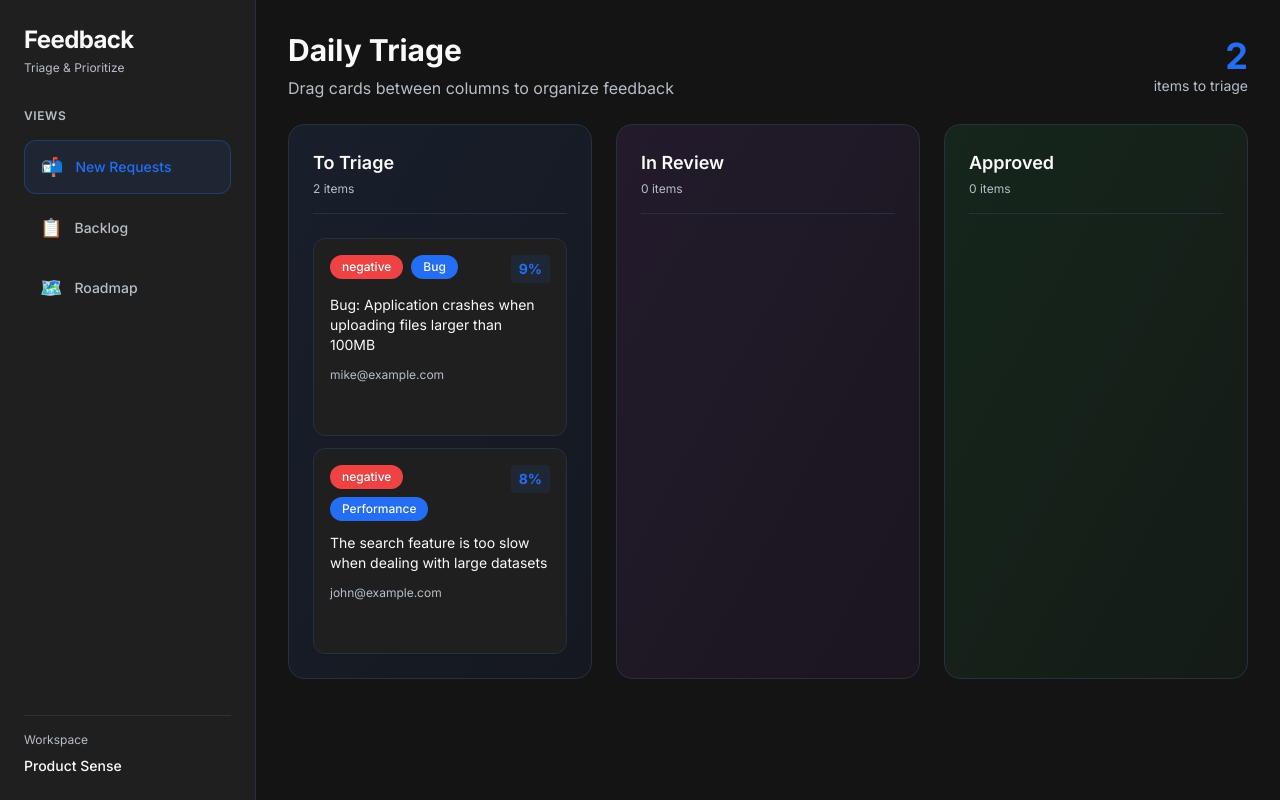
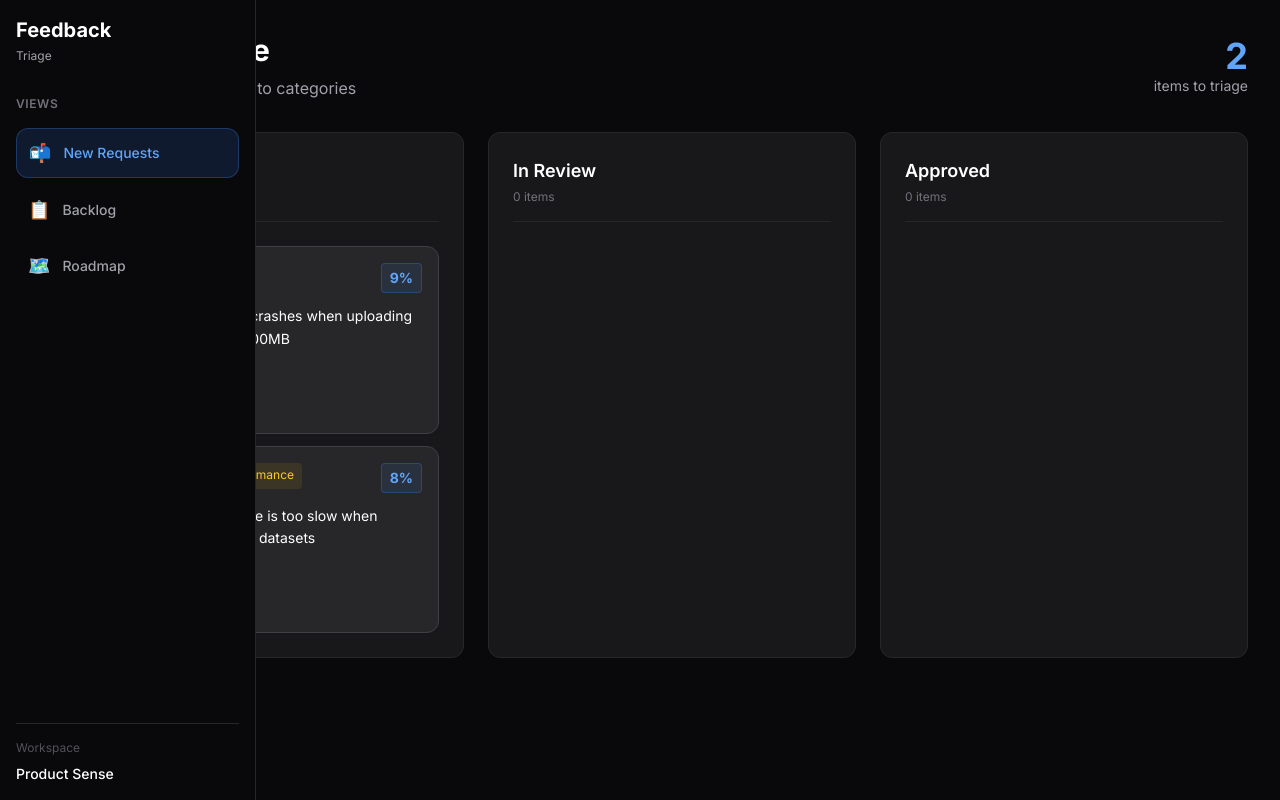
Before and after one commit to esjoba/productsixthsense, a Next.js app: page /new in a window 1280 px wide. Built offline with nearby package versions, Linux system fonts and the light colour scheme.

Commit message:
feat: apply Tailwind CSS for modern dark-mode design
Rebuild UI with Tailwind classes for consistent, styled components

```diff
--- a/app/layout.tsx
+++ b/app/layout.tsx
@@ -11,7 +11,7 @@ export const metadata: Metadata = {
 }
 
 export const viewport: Viewport = {
-  themeColor: '#1a1a1f',
+  themeColor: '#09090b',
   userScalable: true,
 }
 
@@ -22,9 +22,9 @@ export default function RootLayout({
 }) {
   return (
     <html lang="en">
-      <body className={`${inter.className} bg-background text-foreground`}>
+      <body className={`${inter.className} bg-zinc-950 text-white antialiased`}>
         <Navigation />
-        <main className="ml-64">
+        <main className="ml-16 hover:ml-64 transition-all duration-200 min-h-screen">
           {children}
         </main>
       </body>
--- a/components/BacklogScreen.tsx
+++ b/components/BacklogScreen.tsx
@@ -1,8 +1,6 @@
 'use client'
 
 import { useEffect, useState } from 'react'
-import { Badge } from './Badge'
-import { Button } from './Button'
 
 interface FeedbackItem {
   id: string
@@ -13,6 +11,12 @@ interface FeedbackItem {
   score: number
   status: string
   created_at: string
+}
+
+const sentimentColors = {
+  positive: 'bg-green-500/10 text-green-400',
+  negative: 'bg-red-500/10 text-red-400',
+  neutral: 'bg-zinc-500/10 text-zinc-400',
 }
 
 export function BacklogScreen() {
@@ -61,7 +65,7 @@ export function BacklogScreen() {
   if (isLoading) {
     return (
       <div className="flex items-center justify-center h-64">
-        <p className="text-muted-foreground">Loading backlog...</p>
+        <p className="text-zinc-400">Loading backlog...</p>
       </div>
     )
   }
@@ -78,45 +82,46 @@ export function BacklogScreen() {
   return (
     <div className="space-y-8 p-8">
       <div>
-        <h2 className="text-3xl font-bold text-foreground">Feedback Backlog</h2>
-        <p className="mt-2 text-muted-foreground">Organized by category, sorted by priority score</p>
+        <h2 className="text-3xl font-bold text-white">Feedback Backlog</h2>
+        <p className="mt-2 text-zinc-400">Organized by category, sorted by priority score</p>
       </div>
 
       {Object.entries(grouped).length === 0 ? (
-        <div className="rounded-2xl border border-border bg-card p-12 text-center">
+        <div className="rounded-xl border border-zinc-800 bg-zinc-900 p-12 text-center">
           <div className="text-5xl mb-4">📭</div>
-          <p className="text-lg text-muted-foreground">No feedback in backlog</p>
+          <p className="text-lg text-zinc-400">No feedback in backlog</p>
         </div>
       ) : (
         Object.entries(grouped).map(([category, items]) => (
           <div key={category} className="space-y-4">
-            <div className="flex items-center gap-3 pb-4 border-b border-border">
-              <h3 className="text-xl font-semibold text-foreground">{category}</h3>
-              <span className="px-3 py-1 rounded-full bg-primary/10 text-primary text-sm font-medium">{items.length}</span>
+            <div className="flex items-center gap-3 pb-4 border-b border-zinc-800">
+              <h3 className="text-xl font-semibold text-white">{category}</h3>
+              <span className="px-3 py-1 rounded-full bg-blue-500/10 text-blue-400 text-sm font-medium border border-blue-500/30">{items.length}</span>
             </div>
             <div className="space-y-3">
-              {items.map((item) => (
-                <div key={item.id} className="bg-card rounded-xl border border-border p-5 hover:border-primary/30 transition-all">
+              {items.map((item) => {
+                const sentimentColor = sentimentColors[item.sentiment as keyof typeof sentimentColors] || sentimentColors.neutral
+                return (
+                  <div key={item.id} className="bg-zinc-800 rounded-lg border border-zinc-700 p-5 hover:border-blue-500/50 transition-all">
                     <div className="flex items-start justify-between gap-4">
                       <div className="flex-1">
                         <div className="flex items-center gap-2 mb-2">
-                        <span className="text-sm font-medium text-muted-foreground">{item.email}</span>
-                        <Badge variant={item.sentiment as any} className="text-xs">{item.sentiment}</Badge>
-                        <span className="text-xs font-bold bg-primary/10 text-primary px-2 py-1 rounded">{item.score}%</span>
+                          <span className="text-sm font-medium text-zinc-400">{item.email}</span>
+                          <span className={`text-xs px-2 py-1 rounded border ${sentimentColor} border-opacity-50`}>{item.sentiment}</span>
+                          <span className="text-xs font-bold bg-blue-500/10 text-blue-400 px-2 py-1 rounded border border-blue-500/30">{item.score}%</span>
                         </div>
-                      <p className="text-sm text-foreground leading-relaxed">{item.text}</p>
+                        <p className="text-sm text-white leading-relaxed">{item.text}</p>
                       </div>
-                    <Button
-                      size="sm"
-                      variant="primary"
+                      <button
                         onClick={() => handleCreateIdea(item.id, item.email)}
-                      className="whitespace-nowrap"
+                        className="whitespace-nowrap text-sm px-4 py-2 rounded bg-blue-600 hover:bg-blue-700 text-white transition-colors border border-blue-500/30"
                       >
                         Create Idea
-                    </Button>
+                      </button>
                     </div>
                   </div>
-              ))}
+                )
+              })}
             </div>
           </div>
         ))
--- a/components/FeedbackCard.tsx
+++ b/components/FeedbackCard.tsx
@@ -1,8 +1,6 @@
 'use client'
 
 import { useState } from 'react'
-import { Badge } from './Badge'
-import { Button } from './Button'
 
 interface FeedbackItem {
   id: string
@@ -21,14 +19,26 @@ interface FeedbackCardProps {
   isKanban?: boolean
 }
 
+const sentimentColors = {
+  positive: 'bg-green-500/10 text-green-400 border-green-500/30',
+  negative: 'bg-red-500/10 text-red-400 border-red-500/30',
+  neutral: 'bg-zinc-500/10 text-zinc-400 border-zinc-500/30',
+}
+
+const categoryColors = {
+  'Performance': 'bg-yellow-500/10 text-yellow-400',
+  'UI/UX': 'bg-blue-500/10 text-blue-400',
+  'Features': 'bg-purple-500/10 text-purple-400',
+  'Integrations': 'bg-cyan-500/10 text-cyan-400',
+  'Documentation': 'bg-indigo-500/10 text-indigo-400',
+  'Bug': 'bg-red-500/10 text-red-400',
+}
+
 export function FeedbackCard({ feedback, onStatusChange, isKanban = false }: FeedbackCardProps) {
   const [isLoading, setIsLoading] = useState(false)
 
-  const sentimentColor = {
-    positive: 'accent',
-    negative: 'destructive',
-    neutral: 'secondary',
-  }[feedback.sentiment as keyof typeof sentimentColor] || 'secondary'
+  const sentimentColor = sentimentColors[feedback.sentiment as keyof typeof sentimentColors] || sentimentColors.neutral
+  const categoryColor = categoryColors[feedback.category as keyof typeof categoryColors] || 'bg-gray-500/10 text-gray-400'
 
   const handleStatusChange = async (newStatus: string) => {
     setIsLoading(true)
@@ -48,28 +58,28 @@ export function FeedbackCard({ feedback, onStatusChange, isKanban = false }: Fee
 
   if (isKanban) {
     return (
-      <div className="bg-card rounded-xl p-4 border border-border hover:border-primary/30 transition-all cursor-pointer group shadow-sm hover:shadow-md">
+      <div className="bg-zinc-800 rounded-lg p-4 border border-zinc-700 hover:border-blue-500/50 transition-all cursor-pointer group shadow-sm hover:shadow-md">
         <div className="flex items-start justify-between gap-2 mb-3">
           <div className="flex gap-2 flex-wrap">
-            <Badge variant={sentimentColor} className="text-xs">{feedback.sentiment}</Badge>
-            <Badge className="text-xs">{feedback.category}</Badge>
+            <span className={`text-xs px-2 py-1 rounded border ${sentimentColor}`}>{feedback.sentiment}</span>
+            <span className={`text-xs px-2 py-1 rounded ${categoryColor}`}>{feedback.category}</span>
           </div>
-          <span className="text-sm font-bold text-primary bg-primary/10 px-2 py-1 rounded">{feedback.score}%</span>
+          <span className="text-sm font-bold text-blue-400 bg-blue-500/10 px-2 py-1 rounded border border-blue-500/30">{feedback.score}%</span>
         </div>
-        <p className="text-sm text-foreground line-clamp-3 mb-3">{feedback.text}</p>
-        <p className="text-xs text-muted-foreground mb-3">{feedback.email}</p>
+        <p className="text-sm text-white line-clamp-3 mb-3 leading-relaxed">{feedback.text}</p>
+        <p className="text-xs text-zinc-400 mb-3">{feedback.email}</p>
         <div className="flex gap-2 opacity-0 group-hover:opacity-100 transition-opacity">
           <button
             onClick={() => handleStatusChange('review')}
             disabled={isLoading}
-            className="text-xs px-2 py-1 rounded bg-primary/20 text-primary hover:bg-primary/30 transition-colors"
+            className="text-xs px-2 py-1 rounded bg-blue-500/20 text-blue-400 hover:bg-blue-500/30 transition-colors border border-blue-500/30"
           >
             Review
           </button>
           <button
             onClick={() => handleStatusChange('approved')}
             disabled={isLoading}
-            className="text-xs px-2 py-1 rounded bg-accent/20 text-accent hover:bg-accent/30 transition-colors"
+            className="text-xs px-2 py-1 rounded bg-green-500/20 text-green-400 hover:bg-green-500/30 transition-colors border border-green-500/30"
           >
             Approve
           </button>
@@ -79,35 +89,31 @@ export function FeedbackCard({ feedback, onStatusChange, isKanban = false }: Fee
   }
 
   return (
-    <div className="bg-card rounded-xl p-4 border border-border hover:border-primary/30 transition-all">
+    <div className="bg-zinc-800 rounded-lg p-4 border border-zinc-700 hover:border-blue-500/50 transition-all">
       <div className="flex items-start justify-between gap-2 mb-3">
         <div className="flex gap-2 flex-wrap">
-          <Badge variant={sentimentColor}>{feedback.sentiment}</Badge>
-          <Badge>{feedback.category}</Badge>
+          <span className={`text-xs px-2 py-1 rounded border ${sentimentColor}`}>{feedback.sentiment}</span>
+          <span className={`text-xs px-2 py-1 rounded ${categoryColor}`}>{feedback.category}</span>
         </div>
-        <span className="text-sm font-bold text-primary bg-primary/10 px-2 py-1 rounded">{feedback.score}%</span>
+        <span className="text-sm font-bold text-blue-400 bg-blue-500/10 px-2 py-1 rounded border border-blue-500/30">{feedback.score}%</span>
       </div>
-      <p className="text-sm text-foreground mb-2">{feedback.text}</p>
-      <p className="text-xs text-muted-foreground mb-4">{feedback.email}</p>
+      <p className="text-sm text-white mb-2 leading-relaxed">{feedback.text}</p>
+      <p className="text-xs text-zinc-400 mb-4">{feedback.email}</p>
       <div className="flex gap-2">
-        <Button
-          size="sm"
-          variant="primary"
+        <button
           onClick={() => handleStatusChange('backlog')}
           disabled={isLoading}
-          className="flex-1"
+          className="flex-1 text-sm px-3 py-2 rounded bg-blue-600 hover:bg-blue-700 text-white transition-colors disabled:opacity-50 border border-blue-500/30"
         >
           To Backlog
-        </Button>
-        <Button
-          size="sm"
-          variant="secondary"
+        </button>
+        <button
           onClick={() => handleStatusChange('idea')}
           disabled={isLoading}
-          className="flex-1"
+          className="flex-1 text-sm px-3 py-2 rounded bg-zinc-700 hover:bg-zinc-600 text-white transition-colors disabled:opacity-50 border border-zinc-600"
         >
           Create Idea
-        </Button>
+        </button>
       </div>
     </div>
   )
--- a/components/Navigation.tsx
+++ b/components/Navigation.tsx
@@ -13,39 +13,39 @@ export function Navigation() {
   const pathname = usePathname()
 
   return (
-    <aside className="fixed left-0 top-0 h-screen w-64 border-r border-border bg-card p-6 flex flex-col">
-      {/* Logo Section */}
-      <div className="mb-8">
-        <h1 className="text-2xl font-bold text-foreground tracking-tight">Feedback</h1>
-        <p className="text-xs text-muted-foreground mt-1">Triage & Prioritize</p>
+    <aside className="fixed left-0 top-0 h-screen w-16 hover:w-64 bg-zinc-950 border-r border-zinc-800 transition-all duration-200 ease-in-out flex flex-col items-start p-4 group z-50">
+      {/* Logo - visible on hover */}
+      <div className="mb-8 w-full opacity-0 group-hover:opacity-100 transition-opacity duration-200">
+        <h1 className="text-xl font-bold text-white">Feedback</h1>
+        <p className="text-xs text-zinc-400 mt-1">Triage</p>
       </div>
 
       {/* Main Navigation */}
-      <nav className="flex-1 space-y-2">
-        <p className="text-xs font-semibold text-muted-foreground uppercase tracking-wider mb-4">Views</p>
+      <nav className="flex-1 w-full space-y-2">
+        <p className="text-xs font-semibold text-zinc-500 uppercase tracking-wider mb-4 opacity-0 group-hover:opacity-100 transition-opacity">Views</p>
         {NAVIGATION.map((item) => {
           const isActive = pathname === item.href
           return (
             <Link
               key={item.href}
               href={item.href}
-              className={`flex items-center gap-3 px-4 py-3 rounded-lg text-sm font-medium transition-all ${
+              className={`flex items-center gap-3 px-3 py-2.5 rounded-lg text-sm font-medium transition-all whitespace-nowrap ${
                 isActive
-                  ? 'bg-primary/10 text-primary border border-primary/30'
-                  : 'text-muted-foreground hover:text-foreground hover:bg-muted/50'
+                  ? 'bg-blue-500/15 text-blue-400 border border-blue-500/30'
+                  : 'text-zinc-400 hover:text-white hover:bg-zinc-800/50'
               }`}
             >
-              <span className="text-lg">{item.icon}</span>
-              {item.name}
+              <span className="text-lg flex-shrink-0">{item.icon}</span>
+              <span className="opacity-0 group-hover:opacity-100 transition-opacity">{item.name}</span>
             </Link>
           )
         })}
       </nav>
 
       {/* Footer */}
-      <div className="pt-4 border-t border-border">
-        <p className="text-xs text-muted-foreground">Workspace</p>
-        <p className="text-sm font-medium text-foreground mt-2">Product Sense</p>
+      <div className="w-full pt-4 border-t border-zinc-800 opacity-0 group-hover:opacity-100 transition-opacity duration-200">
+        <p className="text-xs text-zinc-600">Workspace</p>
+        <p className="text-sm font-medium text-white mt-2">Product Sense</p>
       </div>
     </aside>
   )
--- a/components/NewRequestsScreen.tsx
+++ b/components/NewRequestsScreen.tsx
@@ -15,9 +15,9 @@ interface FeedbackItem {
 }
 
 const KANBAN_COLUMNS = [
-  { id: 'triage', title: 'To Triage', color: 'from-blue-500/10 to-blue-600/5' },
-  { id: 'review', title: 'In Review', color: 'from-purple-500/10 to-purple-600/5' },
-  { id: 'approved', title: 'Approved', color: 'from-green-500/10 to-green-600/5' },
+  { id: 'triage', title: 'To Triage', bgClass: 'bg-zinc-900/50' },
+  { id: 'review', title: 'In Review', bgClass: 'bg-zinc-900/50' },
+  { id: 'approved', title: 'Approved', bgClass: 'bg-zinc-900/50' },
 ]
 
 export function NewRequestsScreen() {
@@ -30,12 +30,10 @@ export function NewRequestsScreen() {
       try {
         const response = await fetch('/api/feedback')
         const data = await response.json()
-        // Get new feedback sorted by score
         const newFeedback = data
           .filter((f: FeedbackItem) => f.status === 'new')
           .sort((a: FeedbackItem, b: FeedbackItem) => b.score - a.score)
         setFeedback(newFeedback)
-        // Initialize all cards in 'triage' column
         const positions: Record<string, string> = {}
         newFeedback.forEach((f: FeedbackItem) => {
           positions[f.id] = 'triage'
@@ -58,44 +56,44 @@ export function NewRequestsScreen() {
   if (isLoading) {
     return (
       <div className="flex items-center justify-center h-64">
-        <p className="text-muted-foreground">Loading feedback...</p>
+        <p className="text-zinc-400">Loading feedback...</p>
       </div>
     )
   }
 
   return (
-    <div className="space-y-6 p-8">
+    <div className="space-y-8 p-8">
       <div className="flex items-center justify-between">
         <div>
-          <h2 className="text-3xl font-bold text-foreground">Daily Triage</h2>
-          <p className="mt-2 text-muted-foreground">Drag cards between columns to organize feedback</p>
+          <h2 className="text-3xl font-bold text-white">Daily Triage</h2>
+          <p className="mt-2 text-zinc-400">Organize feedback into categories</p>
         </div>
         <div className="text-right">
-          <div className="text-4xl font-bold text-primary">{feedback.length}</div>
-          <p className="text-sm text-muted-foreground">items to triage</p>
+          <div className="text-4xl font-bold text-blue-400">{feedback.length}</div>
+          <p className="text-sm text-zinc-400">items to triage</p>
         </div>
       </div>
 
       {feedback.length === 0 ? (
-        <div className="rounded-2xl border border-border bg-card p-12 text-center">
+        <div className="rounded-xl border border-zinc-800 bg-zinc-900 p-12 text-center">
           <div className="text-5xl mb-4">✨</div>
-          <p className="text-lg text-muted-foreground">No new feedback. Perfect!</p>
+          <p className="text-lg text-zinc-400">No new feedback. Perfect!</p>
         </div>
       ) : (
         <div className="grid grid-cols-3 gap-6">
           {KANBAN_COLUMNS.map((column) => (
             <div
               key={column.id}
-              className={`bg-gradient-to-br ${column.color} rounded-2xl border border-border p-6 min-h-96`}
+              className="bg-zinc-900 rounded-xl border border-zinc-800 p-6 min-h-96 flex flex-col"
             >
-              <div className="mb-6 pb-4 border-b border-border">
-                <h3 className="font-semibold text-foreground text-lg">{column.title}</h3>
-                <p className="text-xs text-muted-foreground mt-1">
+              <div className="mb-6 pb-4 border-b border-zinc-800">
+                <h3 className="font-semibold text-white text-lg">{column.title}</h3>
+                <p className="text-xs text-zinc-500 mt-1">
                   {feedback.filter((f) => cardPosition[f.id] === column.id).length} items
                 </p>
               </div>
 
-              <div className="space-y-3">
+              <div className="space-y-3 flex-1">
                 {feedback
                   .filter((f) => cardPosition[f.id] === column.id)
                   .map((item) => (
```
Also changed, not shown: components/RoadmapScreen.tsx (+20 -24 lines). Lines whose indentation alone changed are shown as unchanged.
